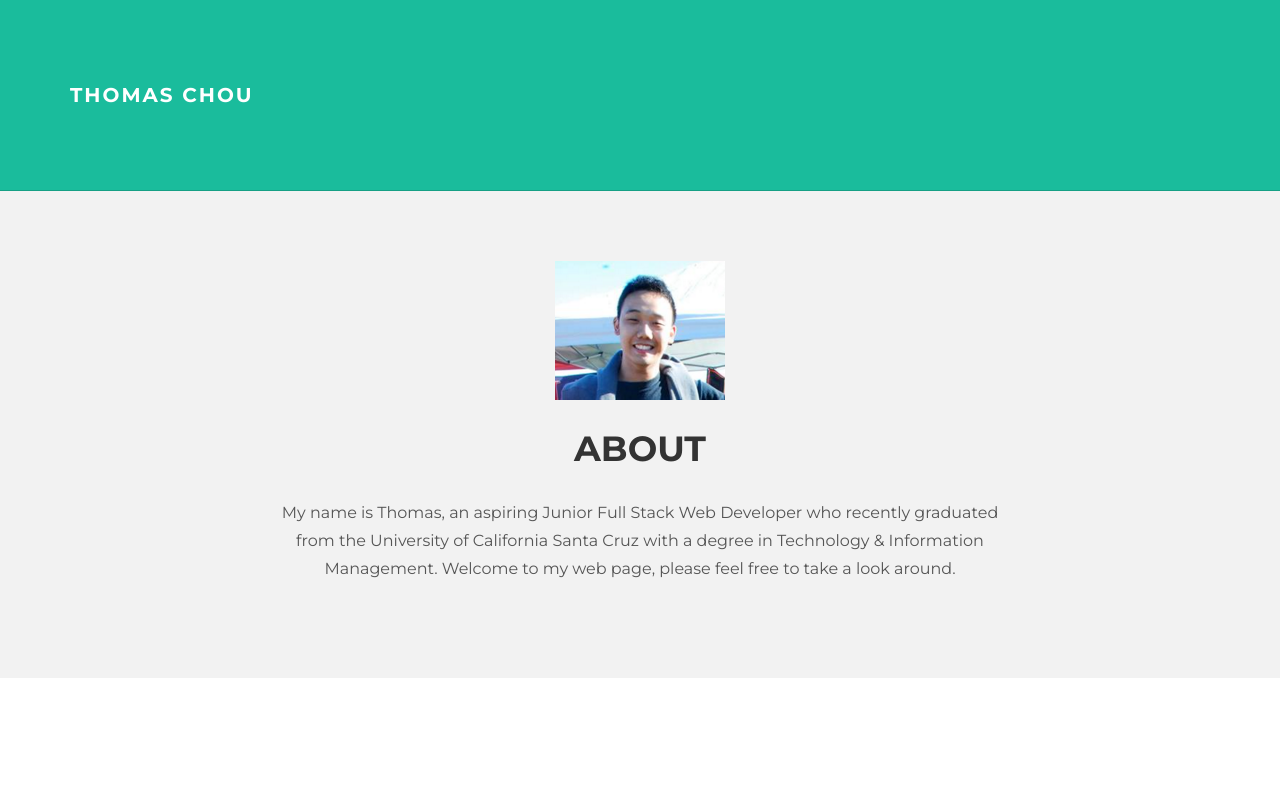
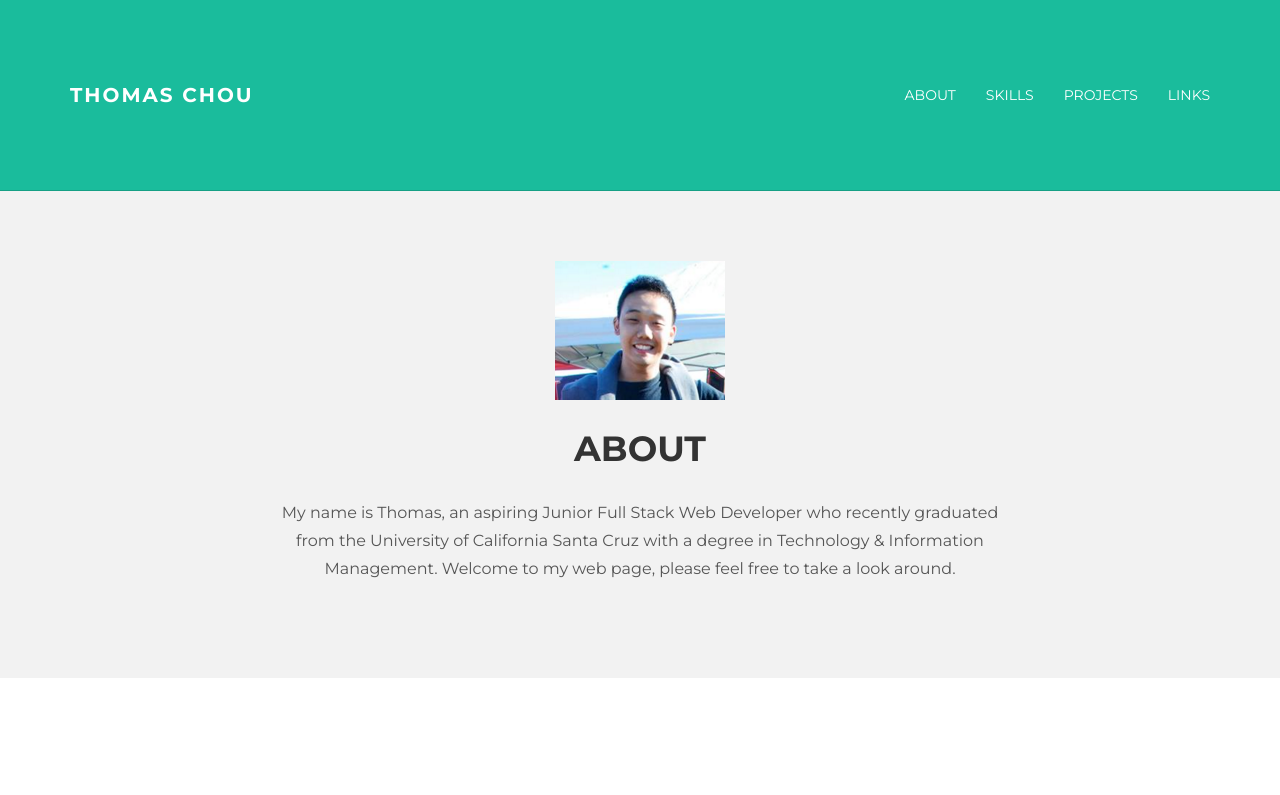
Before and after one commit to chou-thomas/Portfolio, a website: page index.html in a window 1280 px wide. Shown: the top 795 px of the page. Drawn offline with nearby package versions, Linux system fonts and the light colour scheme; files that its build step writes are made by us from their sources; files whose address does not match are found by name.

Commit message:
link tags

```diff
--- a/index.html
+++ b/index.html
@@ -50,14 +50,14 @@
           </button>
           <a class="navbar-brand" href="/">Thomas Chou</a>
         </div>
-       <!--  <div class="navbar-collapse collapse">
+        <div class="navbar-collapse collapse">
           <ul class="nav navbar-nav navbar-right">
-            <li><a href="work.html">Work</a></li>
-            <li><a href="about.html">About</a></li>
-            <li><a href="blog.html">Blog</a></li>
-            <li><a href="contact.html">Contact</a></li>
+            <li><a href="/#ww">ABOUT</a></li>
+            <li><a href="/#skills">SKILLS</a></li>
+            <li><a href="/#projects">PROJECTS</a></li>
+            <li><a href="/#footer">LINKS</a></li>
           </ul>
-        </div> --><!--/.nav-collapse -->
+        </div>
       </div>
     </div>
 
@@ -78,8 +78,8 @@
 
 
 	<!-- +++++ Projects Section +++++ -->
-
 	<div class="container pt">
+	<div id = "skills">
 		<div class="row mt centered">
 			<h1> SKILLS</h1>
 				<div class="col-lg-4">
@@ -113,6 +113,8 @@
 					<li>Windows</li>
 				</div>
 		</div>
+		</div>
+		<div id ="projects">
 		<div class ="row mt centered">
 			<h1> PROJECTS</h1>
 			<div class="col-lg-3">
@@ -133,7 +135,7 @@
 			</div>
 		</div><!-- /row -->
 	</div><!-- /container -->
-
+	</div>
 
 	<!-- +++++ Footer Section +++++ -->
 
```
